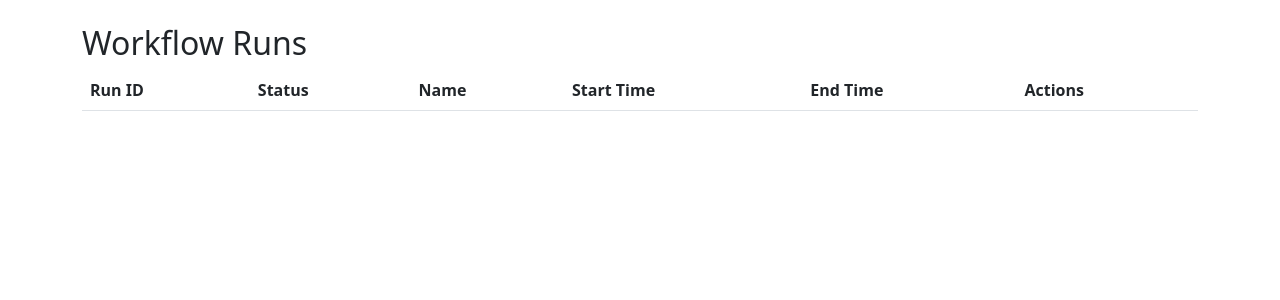
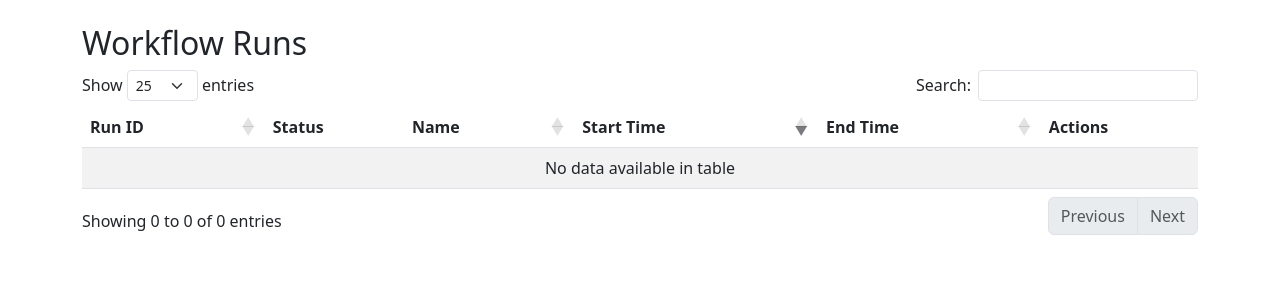
Before and after one commit to NGS360/GA4GH-WES-API-Service, a Flask app: page /runs in a window 1280 px wide. Shown: the part 56-356 px from the top of the page. Run offline with Flask 3, Linux system fonts and the light colour scheme; data that the repository does not hold is empty; some libraries are stand-ins or nearby versions.

Commit message:
Add Datatables.net support to display Runs table for pagination, searching, etc

```diff
--- a/app/templates/base.html
+++ b/app/templates/base.html
@@ -5,6 +5,7 @@
     <meta name="viewport" content="width=device-width, initial-scale=1.0">
     <title>{% block title %}GA4GH WES API{% endblock %}</title>
     <link href="https://cdn.jsdelivr.net/npm/bootstrap@5.3.0/dist/css/bootstrap.min.css" rel="stylesheet">
+    <link href="https://cdn.datatables.net/1.13.7/css/dataTables.bootstrap5.min.css" rel="stylesheet">
 </head>
 <body>
     <nav class="navbar navbar-expand-lg navbar-dark bg-dark">
@@ -34,5 +35,9 @@
     </div>
 
     <script src="https://cdn.jsdelivr.net/npm/bootstrap@5.3.0/dist/js/bootstrap.bundle.min.js"></script>
+    <script src="https://code.jquery.com/jquery-3.7.1.min.js"></script>
+    <script src="https://cdn.datatables.net/1.13.7/js/jquery.dataTables.min.js"></script>
+    <script src="https://cdn.datatables.net/1.13.7/js/dataTables.bootstrap5.min.js"></script>
+    {% block scripts %}{% endblock %}
 </body>
 </html>
--- a/app/templates/runs.html
+++ b/app/templates/runs.html
@@ -3,7 +3,7 @@
 {% block content %}
 <h2>Workflow Runs</h2>
 <div class="table-responsive">
-    <table class="table table-striped">
+    <table id="runs-table" class="table table-striped">
         <thead>
             <tr>
                 <th>Run ID</th>
@@ -36,3 +36,22 @@
     </table>
 </div>
 {% endblock %}
+
+{% block scripts %}
+<script>
+$(document).ready(function() {
+    $('#runs-table').DataTable({
+        pageLength: 25,
+        order: [[3, 'desc']], // Sort by Start Time descending by default
+        columns: [
+            null,                  // Run ID
+            { orderable: false },  // Status
+            null,                  // Name
+            null,                  // Start Time
+            null,                  // End Time
+            { orderable: false }   // Actions
+        ]
+    });
+});
+</script>
+{% endblock %}
```
